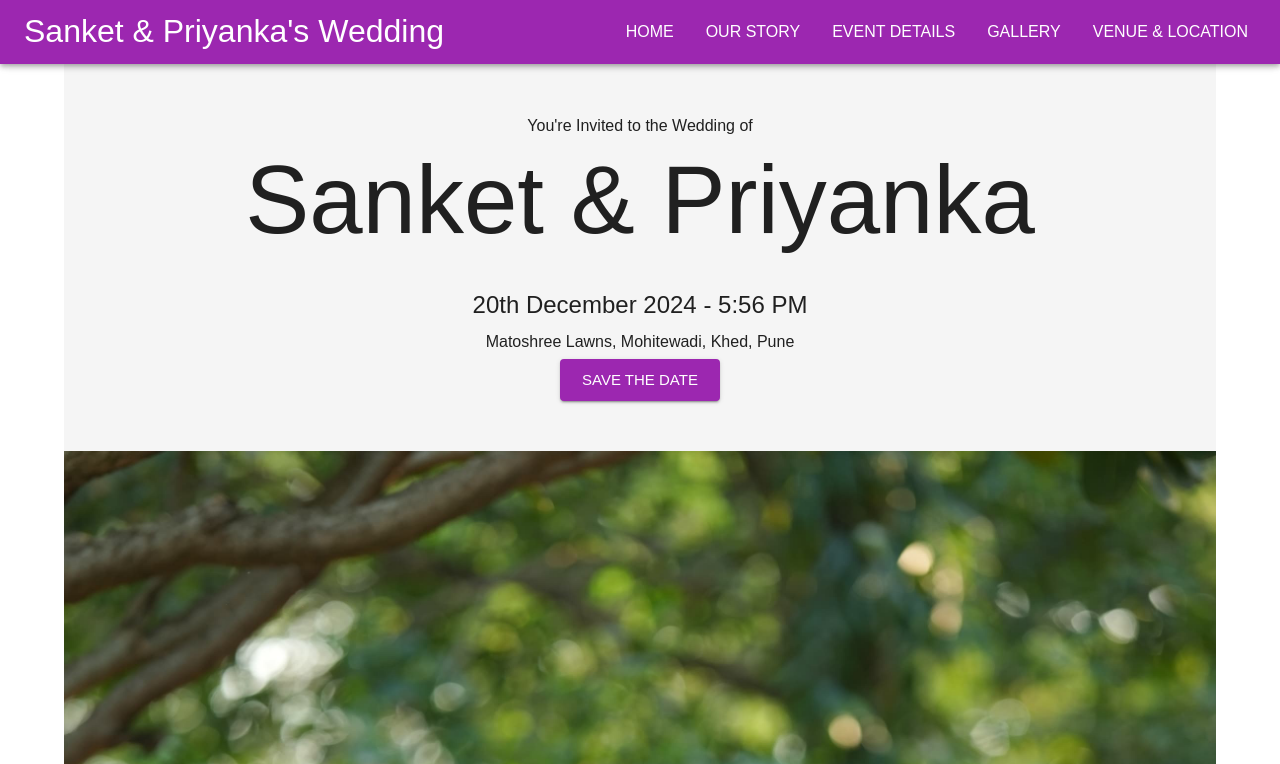
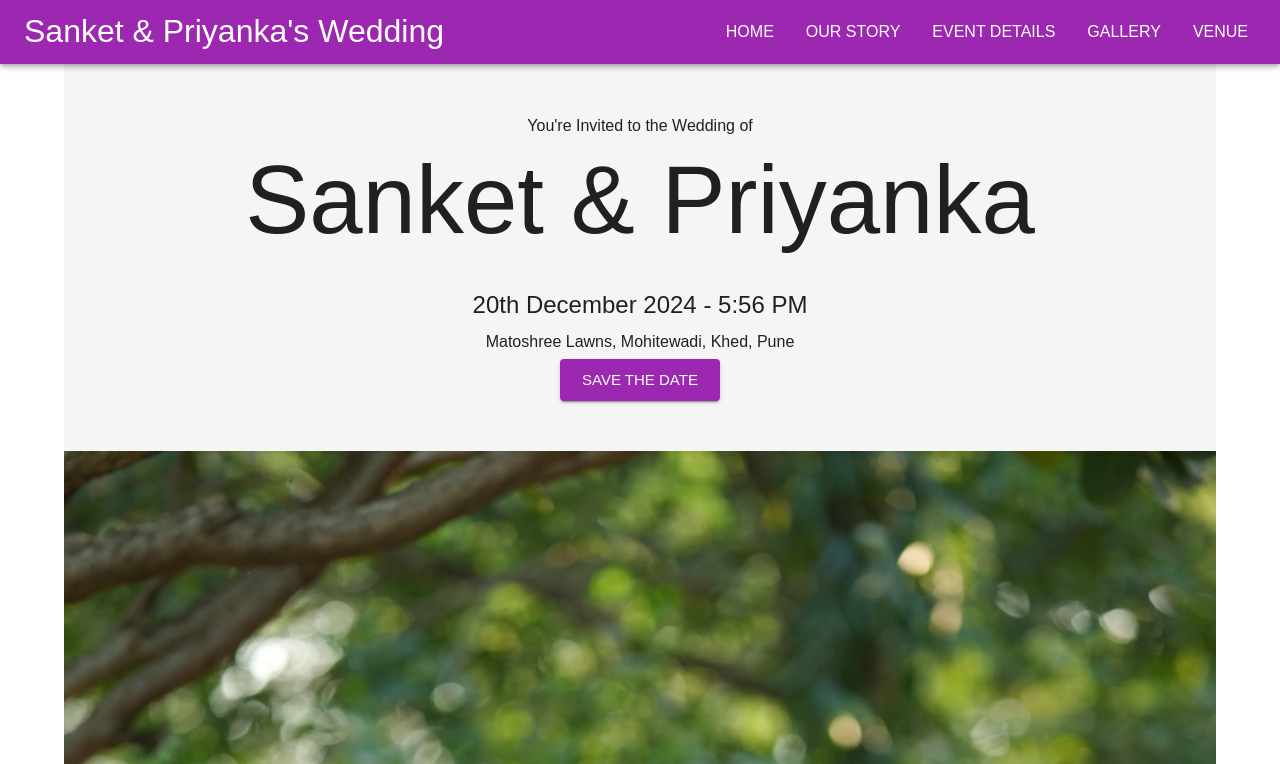
Before and after one commit to dhananjayc/dc-invitation-app, a React (Create React App) app: page / in a window 1280 px wide. Shown: the top 764 px of the page. Built offline with nearby package versions, Linux system fonts and the light colour scheme.

Commit message:
Update Navbar.js

```diff
--- a/src/components/Navbar.js
+++ b/src/components/Navbar.js
@@ -105,7 +105,7 @@ const Navbar = () => {
             },
           }}
         >
-          <Link to="location" smooth={true} duration={500}>Venue & Location</Link>
+          <Link to="location" smooth={true} duration={500}>Venue</Link>
         </Button>
       </Toolbar>
     </AppBar>
```
